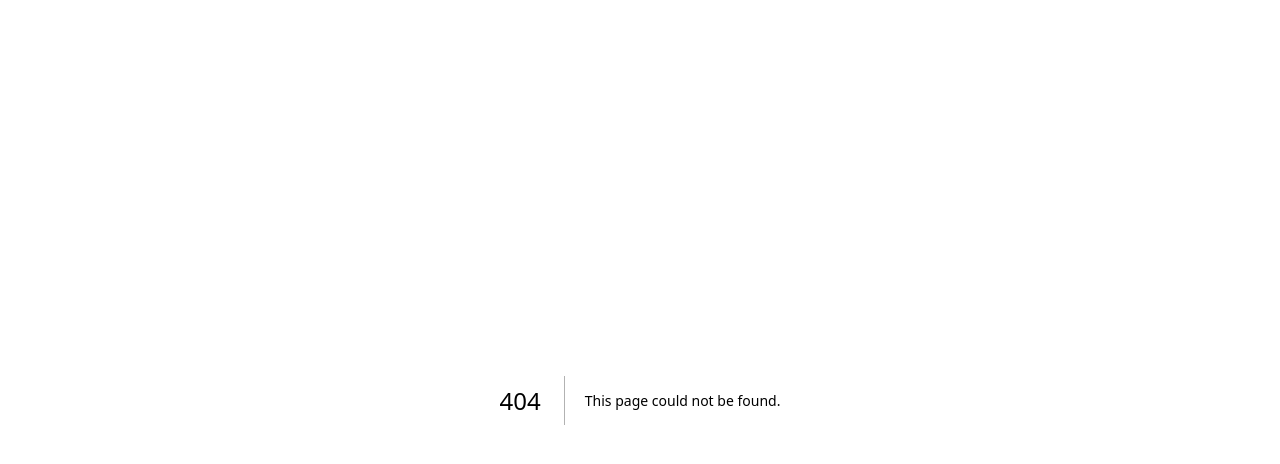
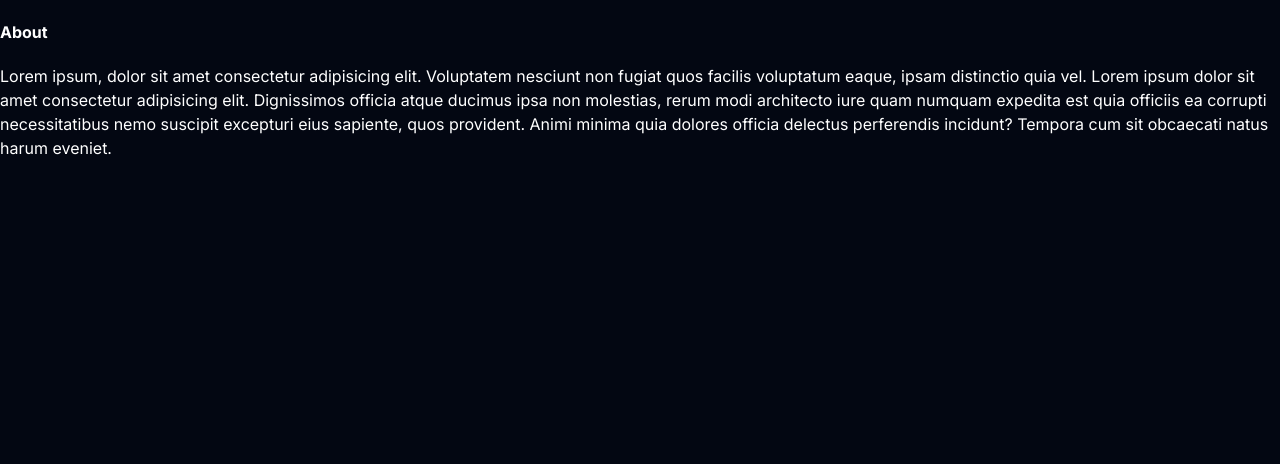
Before and after one commit to JossyBR/nextjs-prisma-crud, a Next.js app: page /about in a window 1280 px wide. Before the commit this address had no page. Shown: the top 464 px of the page. Built offline with nearby package versions, Linux system fonts and the light colour scheme.

Commit message:
Creando about

```diff
--- /dev/null
+++ b/src/app/about/page.jsx
@@ -0,0 +1,21 @@
+import React from "react";
+
+function AboutPage() {
+  return (
+    <section className="container mx-auto">
+      <h3 className="text 4xl font-bold my-5">About</h3>
+      <p>
+        Lorem ipsum, dolor sit amet consectetur adipisicing elit. Voluptatem
+        nesciunt non fugiat quos facilis voluptatum eaque, ipsam distinctio quia
+        vel. Lorem ipsum dolor sit amet consectetur adipisicing elit.
+        Dignissimos officia atque ducimus ipsa non molestias, rerum modi
+        architecto iure quam numquam expedita est quia officiis ea corrupti
+        necessitatibus nemo suscipit excepturi eius sapiente, quos provident.
+        Animi minima quia dolores officia delectus perferendis incidunt? Tempora
+        cum sit obcaecati natus harum eveniet.
+      </p>
+    </section>
+  );
+}
+
+export default AboutPage;
```
